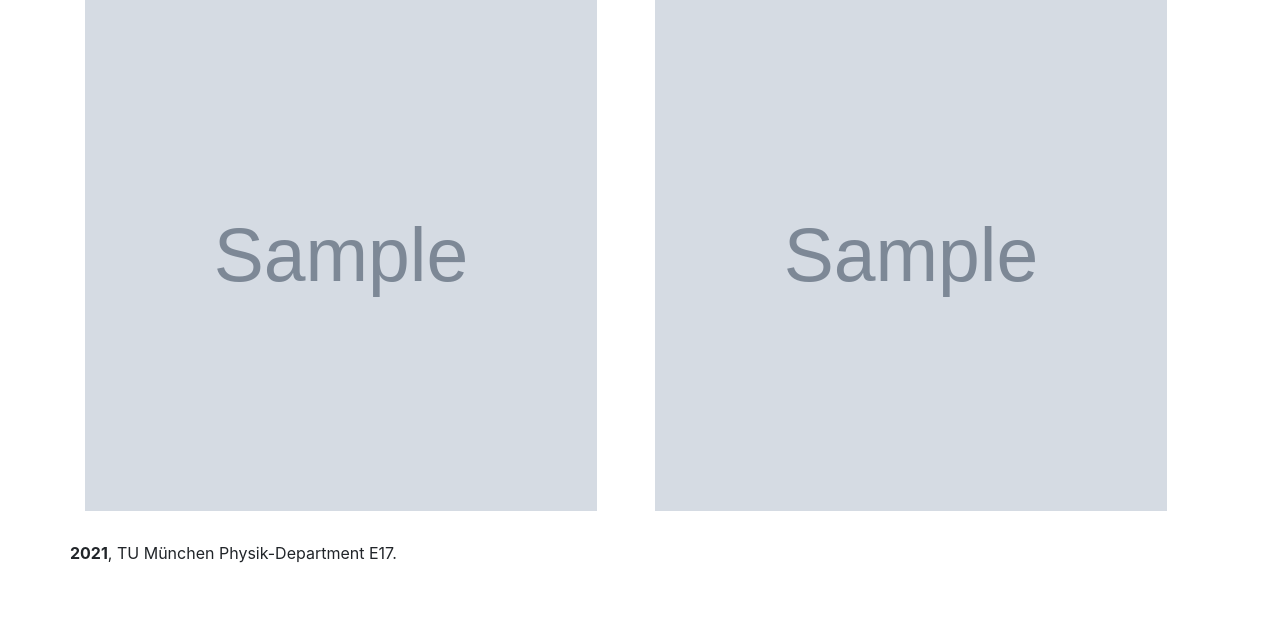
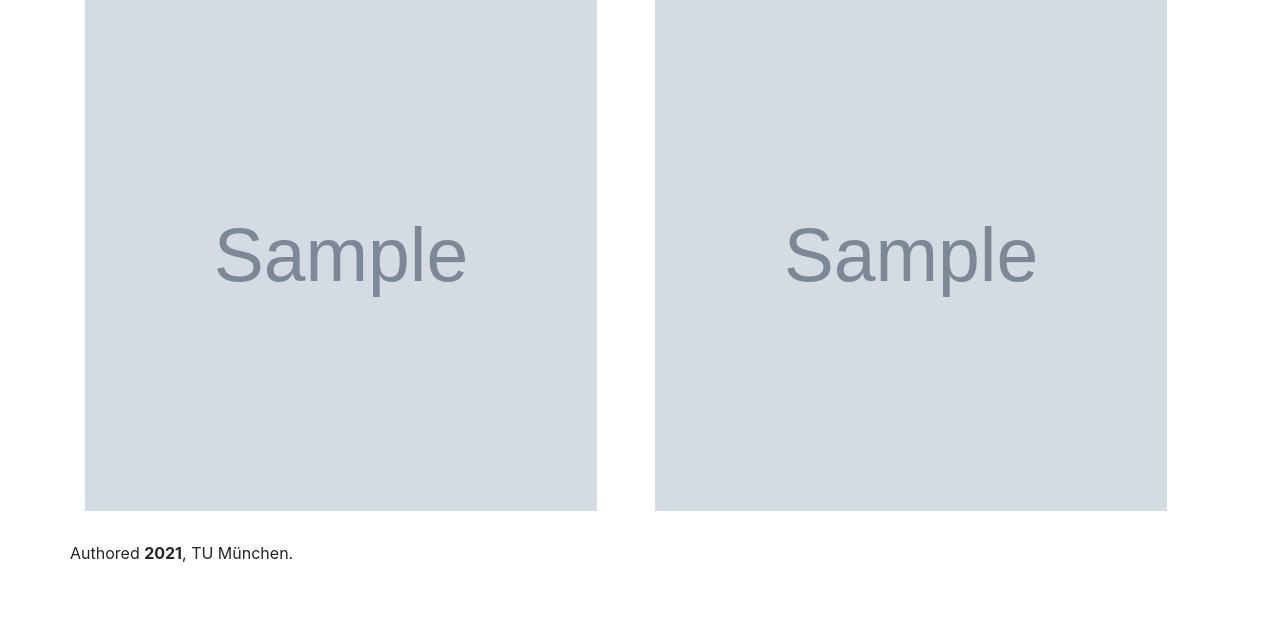
Before and after one commit to setopet/sdexa-gui, a Flask app: template templates/index.html in a window 1280 px wide. Shown: the part 179-800 px from the top of the page. Run offline with Flask 2, Linux system fonts and the light colour scheme; the template is opened without the code that fills it: most values are stand-ins (such as "Sample title", 1, 10 or a date in 2020); grey boxes marked "Sample" are stand-in pictures; some libraries are stand-ins or nearby versions.

Commit message:
Adapt footer

```diff
--- a/templates/index.html
+++ b/templates/index.html
@@ -59,7 +59,7 @@
         </div>
         <div class="row">
             <footer>
-                <p><b>2021</b>, TU München Physik-Department E17.</p>
+                <p>Authored <b>2021</b>, TU München.</p>
             </footer>
         </div>
     </div>
```
